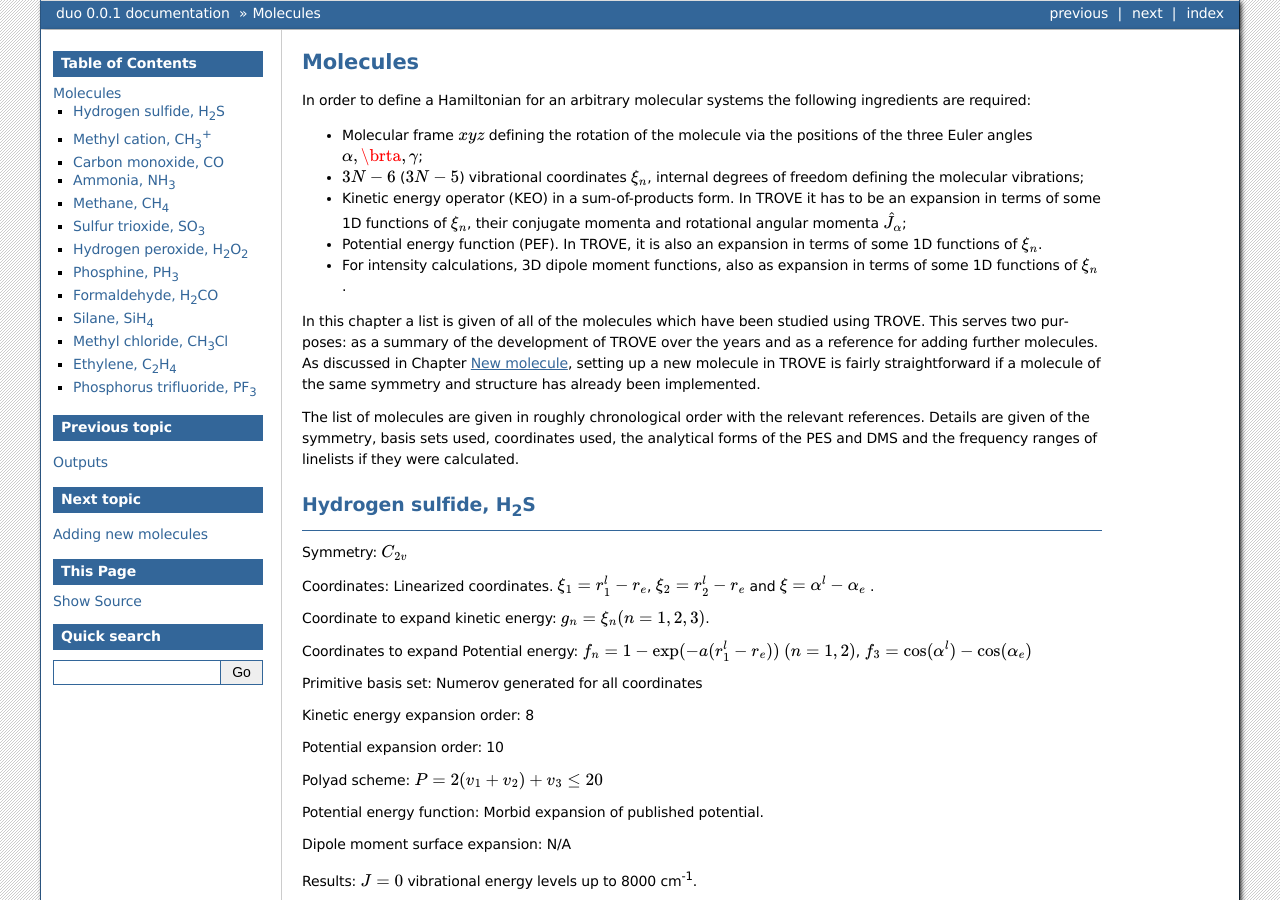
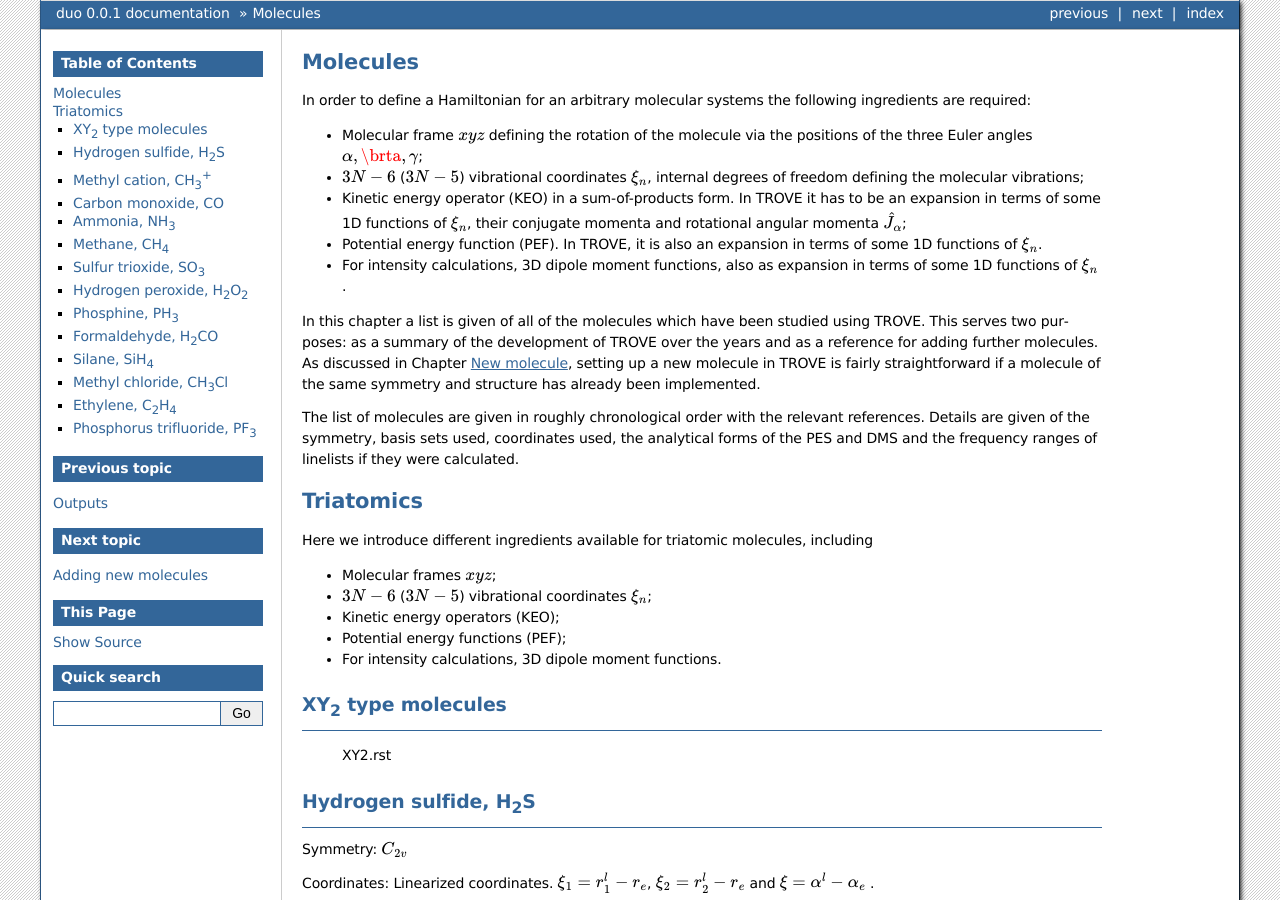
Before and after one commit to Trovemaster/TROVE, a Sphinx documentation site: the page built from docs/source/molecules.rst, in a window 1280 px wide and 900 px high. Built offline with Sphinx 7.4.7, drawn with Linux system fonts in a browser that asks for light colours; formulas are drawn with MathJax 3; pages that are not in the unit, such as notebooks, are missing from menus.

Commit message:
docs XY2

```diff
--- a/docs/source/index.rst
+++ b/docs/source/index.rst
@@ -11,6 +11,7 @@ Welcome to TROVE's documentation!
    theory.rst
    outputs.rst
    molecules.rst
+     XY2.rst
    newmolecules.rst
    linelist.rst
    refinement.rst
--- a/docs/source/molecules.rst
+++ b/docs/source/molecules.rst
@@ -13,11 +13,26 @@ In order to define a Hamiltonian for an arbitrary molecular systems the followin
 
 
 
-
 In this chapter a list is given of all of the molecules which have been studied using TROVE. This serves two purposes: as a summary of the development of TROVE over the years and as a reference for adding further molecules. As discussed in Chapter `New molecule <https://spectrove.readthedocs.io/en/latest/newmolecules.html>`__, setting up a new molecule in TROVE is fairly straightforward if a molecule of the same symmetry and structure has already been implemented.
 
 The list of molecules are given in roughly chronological order with the relevant references. Details are given of the symmetry, basis sets used, coordinates used, the analytical forms of the PES and DMS and the frequency ranges of linelists if they were calculated.
 
+
+Triatomics
+**********
+
+Here we introduce different ingredients available for triatomic molecules, including
+
+- Molecular frames :math:`xyz`;
+- :math:`3N-6` (:math:`3N-5`) vibrational coordinates :math:`\xi_n`;
+- Kinetic energy operators (KEO);
+- Potential energy functions (PEF);
+- For intensity calculations, 3D dipole moment functions.
+
+XY\ :sub:`2` type molecules
+===========================
+
+   XY2.rst
 
 
 Hydrogen sulfide, H\ :sub:`2`\ S
```
Also changed, not shown: other parts of docs/source/index.rst (+5 -0 lines), docs/source/XY2.rst (+39 -1 lines).
